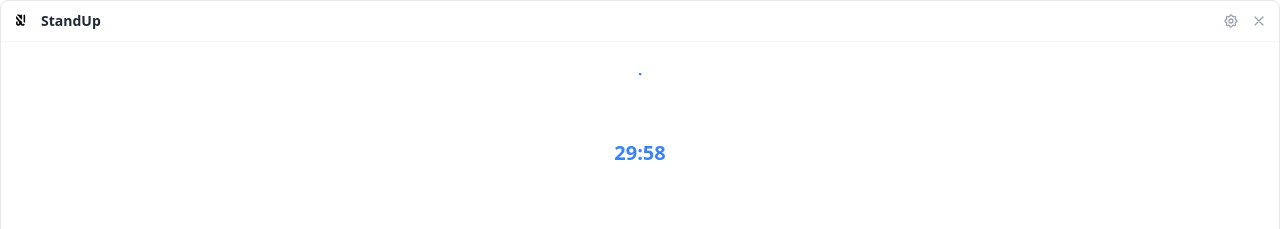
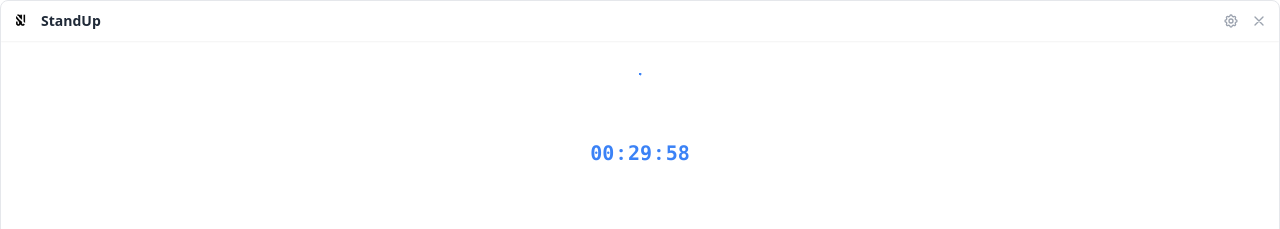
Before and after one commit to JiuRanYa/StandUp, a React (Vite) app: page / in a window 1280 px wide. Both pictures are taken after a click on the button "开始提醒". Shown: the top 229 px of the page. Built offline with nearby package versions, Linux system fonts and the light colour scheme.

Commit message:
feet: progress to countdown

```diff
--- a/src/App.tsx
+++ b/src/App.tsx
@@ -1,9 +1,25 @@
 import "./App.css";
 import { Link } from 'react-router-dom';
 import { useTimerStore } from './store/timer';
+import { useEffect, useRef } from 'react';
 
 function App() {
   const { seconds, isRunning, remainingTime, setSeconds, setRemainingTime, startTimer, stopTimer } = useTimerStore();
+  const hourRef = useRef<HTMLSpanElement>(null);
+  const minuteRef = useRef<HTMLSpanElement>(null);
+  const secondRef = useRef<HTMLSpanElement>(null);
+
+  useEffect(() => {
+    if (hourRef.current && minuteRef.current && secondRef.current) {
+      const hours = Math.floor(remainingTime / 3600);
+      const minutes = Math.floor((remainingTime % 3600) / 60);
+      const seconds = remainingTime % 60;
+
+      hourRef.current.style.setProperty('--value', hours.toString());
+      minuteRef.current.style.setProperty('--value', minutes.toString());
+      secondRef.current.style.setProperty('--value', seconds.toString());
+    }
+  }, [remainingTime]);
 
   const progress = isRunning ? ((seconds - remainingTime) / seconds) * 100 : 100;
 
@@ -18,10 +34,24 @@ function App() {
             "--thickness": "2px"
           } as React.CSSProperties}
         >
-          <span className="text-xl font-semibold">
-            {isRunning
-              ? `${Math.floor(remainingTime / 60)}:${(remainingTime % 60).toString().padStart(2, '0')}`
-              : "准备就绪"}
+          <span className="text-xl font-semibold flex items-center">
+            {isRunning ? (
+              <div className="grid grid-flow-col gap-1 text-center auto-cols-max items-center">
+                <span className="countdown font-mono text-xl">
+                  <span ref={hourRef} style={{ "--value": 0 } as React.CSSProperties}></span>
+                </span>
+                :
+                <span className="countdown font-mono text-xl">
+                  <span ref={minuteRef} style={{ "--value": 0 } as React.CSSProperties}></span>
+                </span>
+                :
+                <span className="countdown font-mono text-xl">
+                  <span ref={secondRef} style={{ "--value": 0 } as React.CSSProperties}></span>
+                </span>
+              </div>
+            ) : (
+              "准备就绪"
+            )}
           </span>
         </div>
       </div>
```
